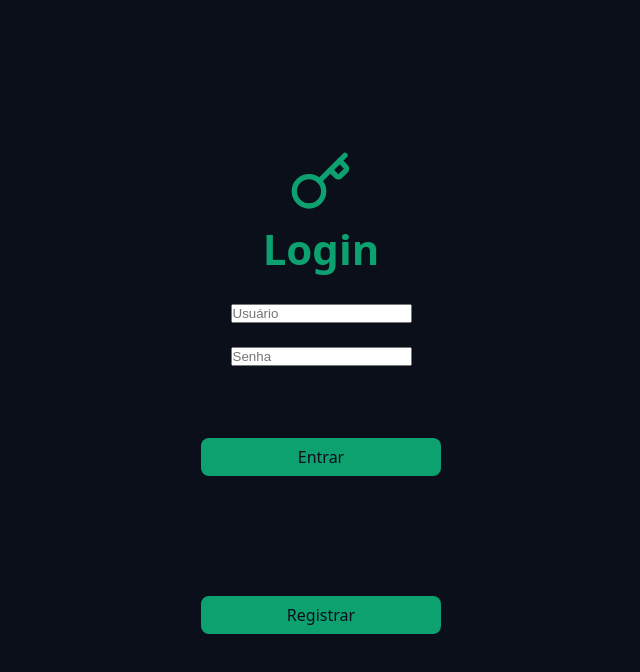
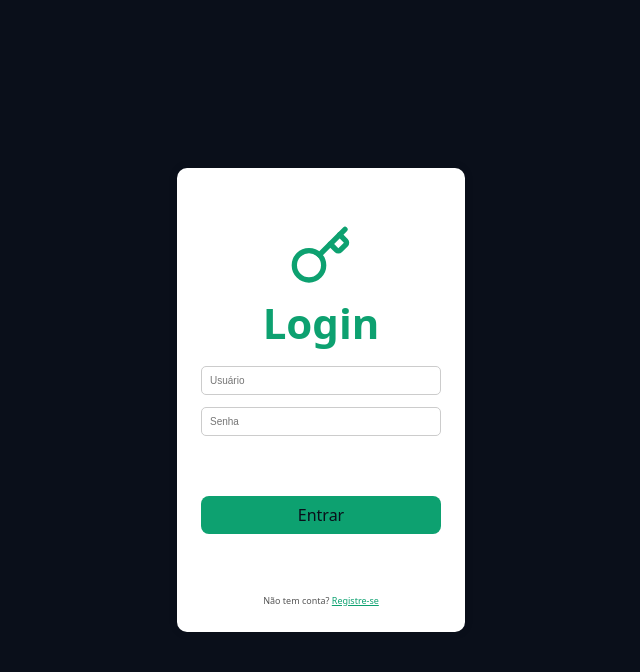
Before and after one commit to GesleyOliveira/testeCriptografia, a React (Vite) app in the folder Frontend/: page /login in a window 1280 px wide. Shown: the top 672 px of the page, without its empty margins (319-959 px from the left). Built offline with nearby package versions, Linux system fonts and the light colour scheme.

Commit message:
style: add regiter page

```diff
--- a/Frontend/src/pages/Login.tsx
+++ b/Frontend/src/pages/Login.tsx
@@ -9,12 +9,14 @@ export function Login() {
   const navigate = useNavigate();
 
   return (
-    <form>
+    <div className={styles.container}>
+      <form className={styles.form}>
         <div className={styles.logo}>
           <a className={styles.logoLink} href="#">
             <Key />
             <span>Login</span>
           </a>
+        </div>
 
         <input
           type="text"
@@ -33,15 +35,14 @@ export function Login() {
           <span>Entrar</span>
         </button>
 
-        <button
-          type="button"
-          className={styles.button}
-          onClick={() => navigate('/register')}
-        >
-          <span>Registrar</span>
-        </button>
+        <p className={styles.registerText}>
+          Não tem conta?{' '}
+          <a onClick={() => navigate('/register')} className={styles.link}>
+            Registre-se
+          </a>
+        </p>
+      </form>
     </div>
-    </form>
   );
 }
 
--- a/Frontend/src/pages/Register.tsx
+++ b/Frontend/src/pages/Register.tsx
@@ -10,12 +10,14 @@ export function Register() {
   const navigate = useNavigate();
 
   return (
-    <form>
+    <div className={styles.container}>
+      <form className={styles.form}>
         <div className={styles.logo}>
           <a className={styles.logoLink} href="#">
             <KeyRound />
             <span>Cadastro</span>
           </a>
+        </div>
 
         <input
           type="text"
@@ -40,15 +42,14 @@ export function Register() {
           <span>Cadastrar</span>
         </button>
 
-        <button
-          type="button"
-          className={styles.button}
-          onClick={() => navigate('/login')}
-        >
-          <span>Voltar ao login</span>
-        </button>
+        <p className={styles.registerText}>
+          Já possui uma conta?{' '}
+          <a onClick={() => navigate('/login')} className={styles.link}>
+            Voltar ao login
+          </a>
+        </p>
+      </form>
     </div>
-    </form>
   );
 }
 
--- a/Frontend/src/pages/styles.module.css
+++ b/Frontend/src/pages/styles.module.css
@@ -63,3 +63,47 @@
     background: var(--error);
     color: var(--text-over-error);
   }
+
+  .container {
+  display: flex;
+  justify-content: center;
+  align-items: center;
+  min-height: 100vh;
+  background-color: var(--bg);
+  padding: 2rem;
+}
+
+.form {
+  background: white;
+  padding: 2.4rem;
+  border-radius: 1rem;
+  box-shadow: 0 0 10px rgba(0, 0, 0, 0.1);
+  width: 100%;
+  max-width: 400px;
+  display: flex;
+  flex-direction: column;
+  gap: 1.2rem;
+}
+
+input {
+  padding: 0.8rem;
+  border-radius: 0.5rem;
+  border: 1px solid #ccc;
+  font-size: 1rem;
+}
+
+.registerText {
+  text-align: center;
+  font-size: 0.9rem;
+  color: #555;
+}
+
+.link {
+  color: var(--primary);
+  cursor: pointer;
+  text-decoration: underline;
+}
+
+.link:hover {
+  color: #333;
+}
```
Lines whose indentation alone changed are shown as unchanged.
